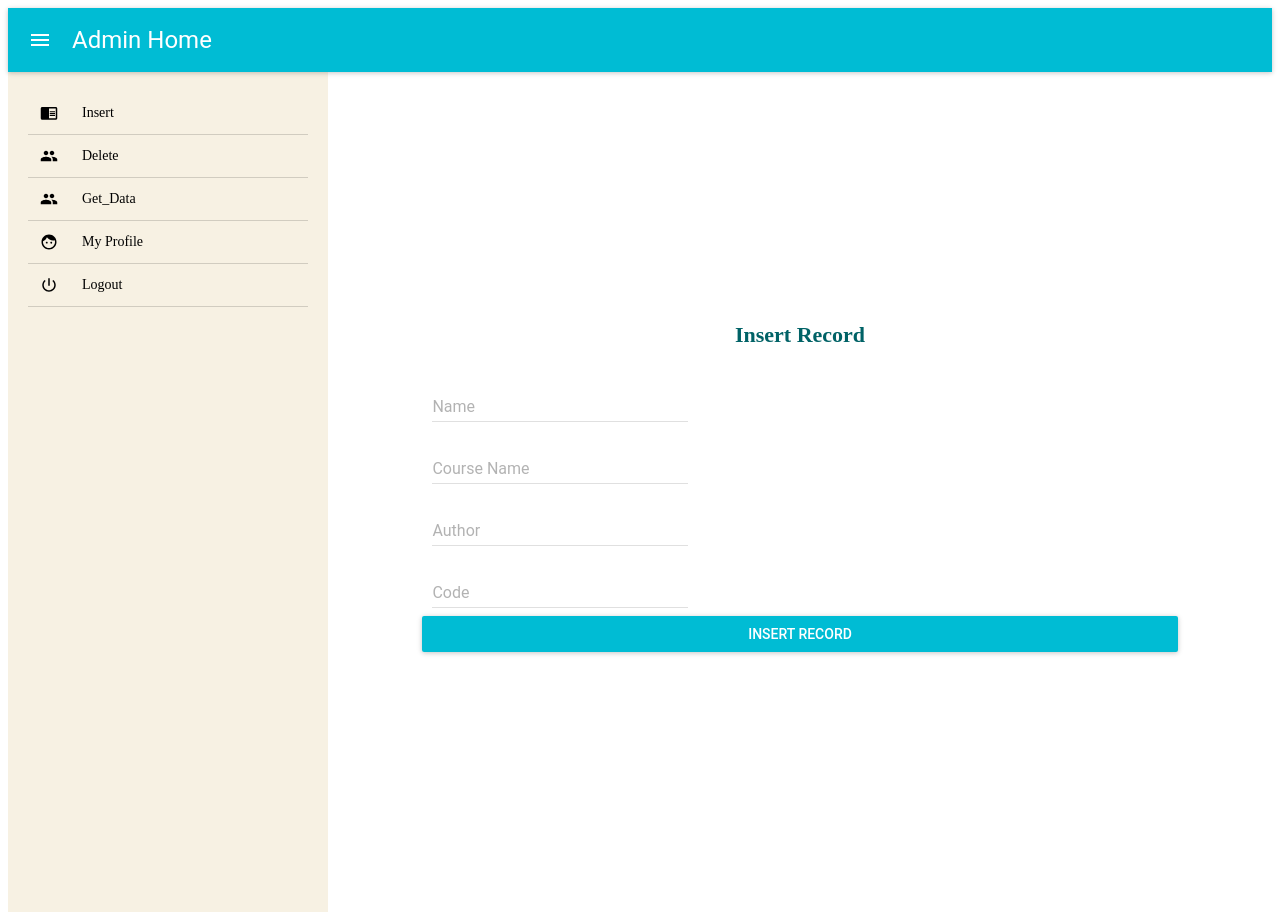
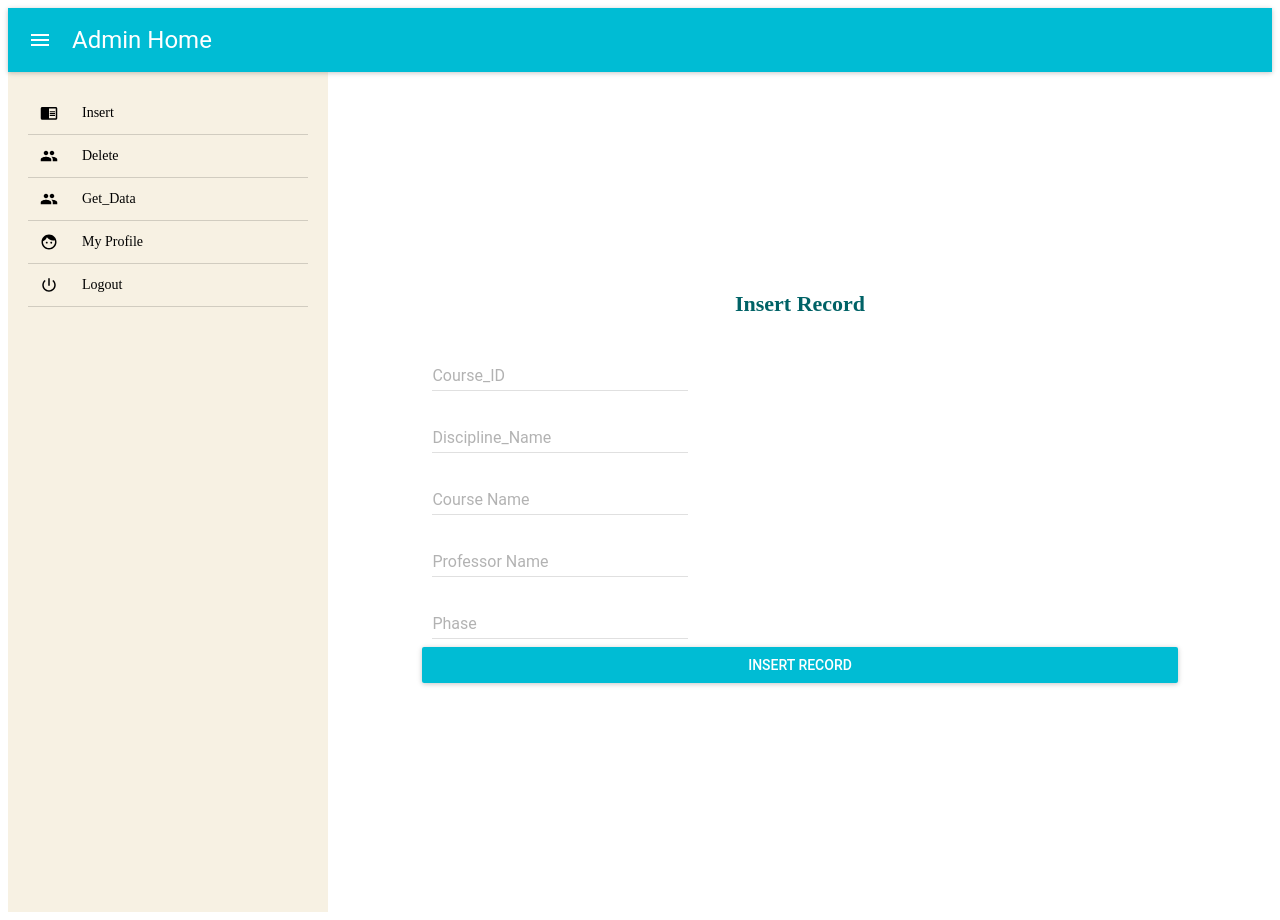
Before and after one commit to Tr-1234/NIT_KKR_Nptel, a React app: page /admin in a window 1280 px wide. Both pictures are taken after a click on the link "Insert". Built offline with nearby package versions, Linux system fonts and the light colour scheme.

Commit message:
admin page modified

```diff
--- a/admin/AdminHome.js
+++ b/admin/AdminHome.js
@@ -30,9 +30,11 @@ export default class AdminHome extends React.Component {
 
     this.state = {
       responseDataArray:[],
-      code:'',
+      course_id:'',
       course_name:'',
-      author:'',
+      discipline_name:'',
+      professor_name:'',
+      phase:'',
       name:'',
       password:'',
       flag:0
@@ -41,10 +43,11 @@ export default class AdminHome extends React.Component {
 
   clearFields(){
     this.setState({
-      code :        '' ,
-      author :      '',
-      course_name : '',
-      name :        '',
+      course_id:'',
+      course_name:'',
+      discipline_name:'',
+      professor_name:'',
+      phase:'',
     });
   }
 
@@ -86,10 +89,17 @@ export default class AdminHome extends React.Component {
           <span style={styles.headingStyle}>Insert Record</span>
           <div style={styles.innerContainerStyle}>
                 <TextField
-                  hintText="Name"
-                  floatingLabelText="Name"
-                  value = {this.state.name}
-                  onChange = {(event,newValue) => this.setState({name:newValue })}
+                  hintText="Course_ID"
+                  floatingLabelText="Course_ID"
+                  value = {this.state.course_id}
+                  onChange = {(event,newValue) => this.setState({course_id:newValue })}
+                  style={styles.textFieldStyle}
+                />
+                <TextField
+                  hintText="Discipline_Name"
+                  floatingLabelText="Discipline_Name"
+                  value = {this.state.discipline_name}
+                  onChange = {(event,newValue) => this.setState({discipline_name:newValue })}
                   style={styles.textFieldStyle}
                 />
                 <TextField
@@ -100,17 +110,17 @@ export default class AdminHome extends React.Component {
                   style={styles.textFieldStyle}
                 />
                 <TextField
-                  hintText="Author"
-                  floatingLabelText="Author"
-                  value = {this.state.author}
-                  onChange = {(event,newValue) => this.setState({author:newValue })}
+                  hintText="Professor Name"
+                  floatingLabelText="Professor Name"
+                  value = {this.state.professor_name}
+                  onChange = {(event,newValue) => this.setState({professor_name:newValue })}
                   style={styles.textFieldStyle}
                 />
                 <TextField
-                  hintText="Code"
-                  floatingLabelText="Code"
-                  value = {this.state.code}
-                  onChange = {(event,newValue) => this.setState({code:newValue })}
+                  hintText="Phase"
+                  floatingLabelText="Phase"
+                  value = {this.state.phase}
+                  onChange = {(event,newValue) => this.setState({phase:newValue })}
                   style={styles.textFieldStyle}
                 />
 
@@ -130,10 +140,10 @@ export default class AdminHome extends React.Component {
         <span style={styles.headingStyle}>Delete Record</span>
         <div style={styles.innerContainerStyle}>
               <TextField
-                hintText="Code"
-                floatingLabelText="Code"
-                value = {this.state.code}
-                onChange = {(event,newValue) => this.setState({code:newValue })}
+                hintText="Course_ID"
+                floatingLabelText="Course_ID"
+                value = {this.state.course_id}
+                onChange = {(event,newValue) => this.setState({course_id:newValue })}
                 style={styles.textFieldStyle}
               />
 
@@ -189,10 +199,11 @@ export default class AdminHome extends React.Component {
     var that=this;
 
     if(
-      that.state.code == '' ||
+      that.state.course_id == '' ||
       that.state.course_name == '' ||
-      that.state.author == '' ||
-      that.state.name == ''
+      that.state.professor_name == '' ||
+      that.state.discipline_name == '' ||
+      that.state.phase == ''
     ){
       alert("Required fields shouldn't be empty!!");
       return;
@@ -201,11 +212,11 @@ export default class AdminHome extends React.Component {
     var apiUrl=baseUrl + insertUrl;
 
     var body = {
-      "name" :         that.state.name ,
-      "course_name" :  that.state.course_name,
-      "author" :       that.state.author,
-      "code" :         that.state.code
-
+      "discipline_name" : that.state.discipline_name ,
+      "course_name"     : that.state.course_name,
+      "professor_name" :  that.state.professor_name,
+      "course_id" :       that.state.course_id,
+       "phase"    :       that.state.phase
     };
 
     console.log(body);
@@ -229,13 +240,13 @@ export default class AdminHome extends React.Component {
     var that=this;
 
     if(
-      that.state.code == ''
+      that.state.course_id == ''
     ){
       alert("Required fields shouldn't be empty!!");
       return;
     }
 
-    var apiUrl=baseUrl + deleteUrl.replace(":code",that.state.code) ;
+    var apiUrl=baseUrl + deleteUrl.replace(":code",that.state.course_id) ;
     axios.delete(apiUrl)
    .then(response => {
        if(response.status == 200){
```
